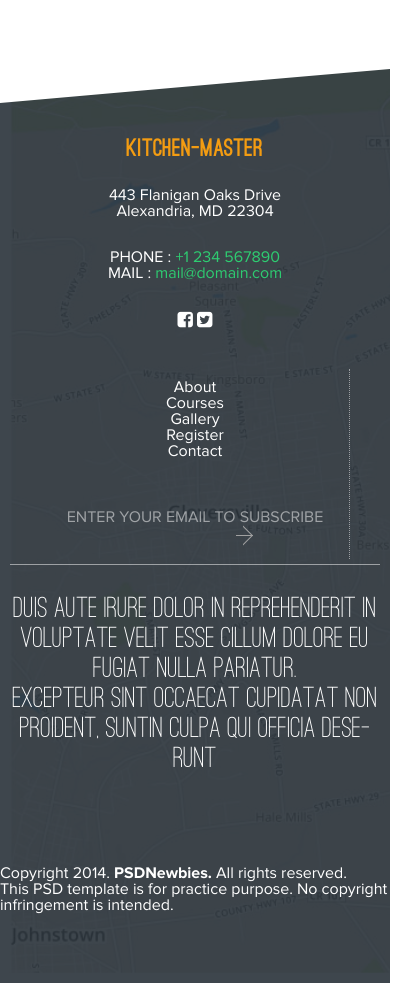
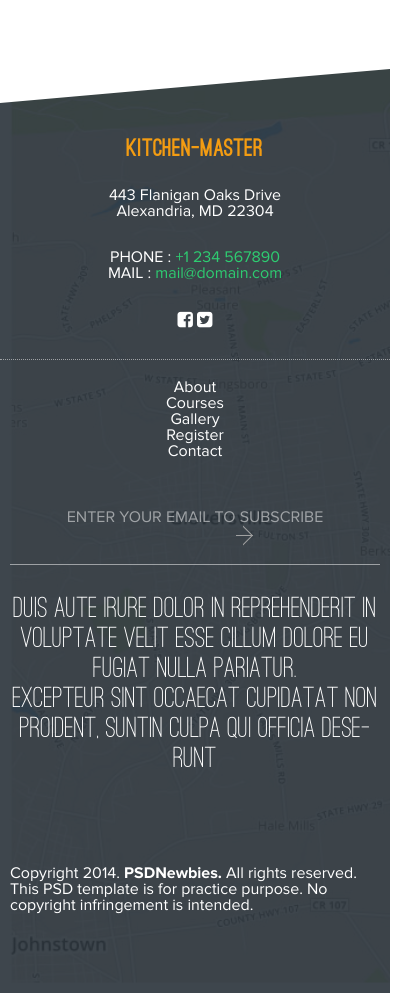
Before and after one commit to sabinin/kitchen, a plain HTML site: page index.html in a window 390 px wide. Shown: the part 3700-4693 px from the top of the page, 420 px wide, since content can reach past the window. Drawn offline with Linux system fonts and the light colour scheme.

Commit message:
ie8 compatible

```diff
--- a/css/media.css
+++ b/css/media.css
@@ -72,5 +72,21 @@
     .footer{
         padding-top: 0;
     }
+    .footer-col-left:after{
+        display: none;
+    }
+    .footer-col-mid:after
+ {
+        content: "";
+        position: absolute;
+        height: 1px;
+        top: -10px;
+        left: 0;
+        width: 100%;
+        border-bottom: 1px dotted rgba(255, 255, 255, .5);
+    }
+    .copy{
+        padding: 10px;
+    }
 
 }
```
